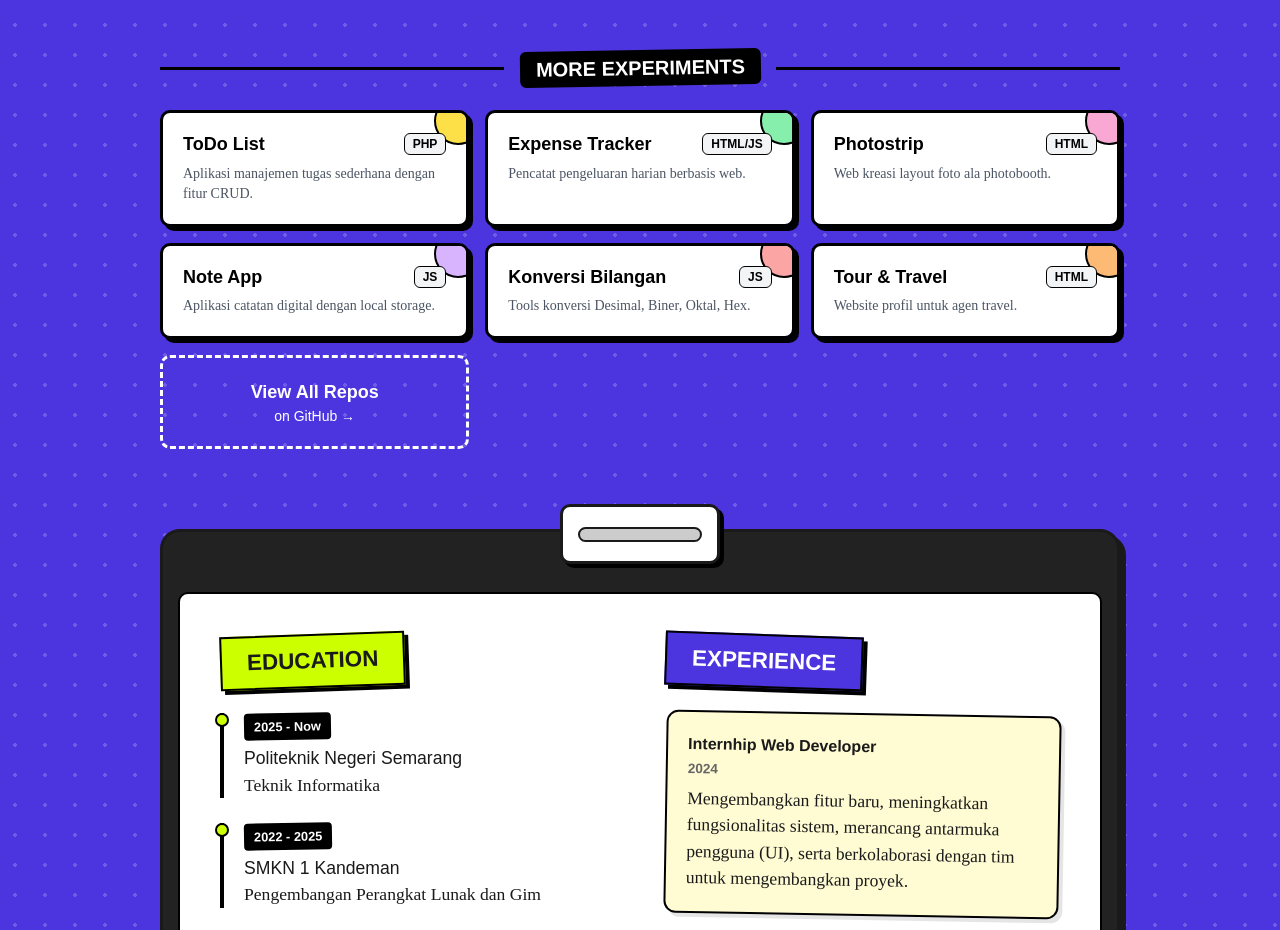
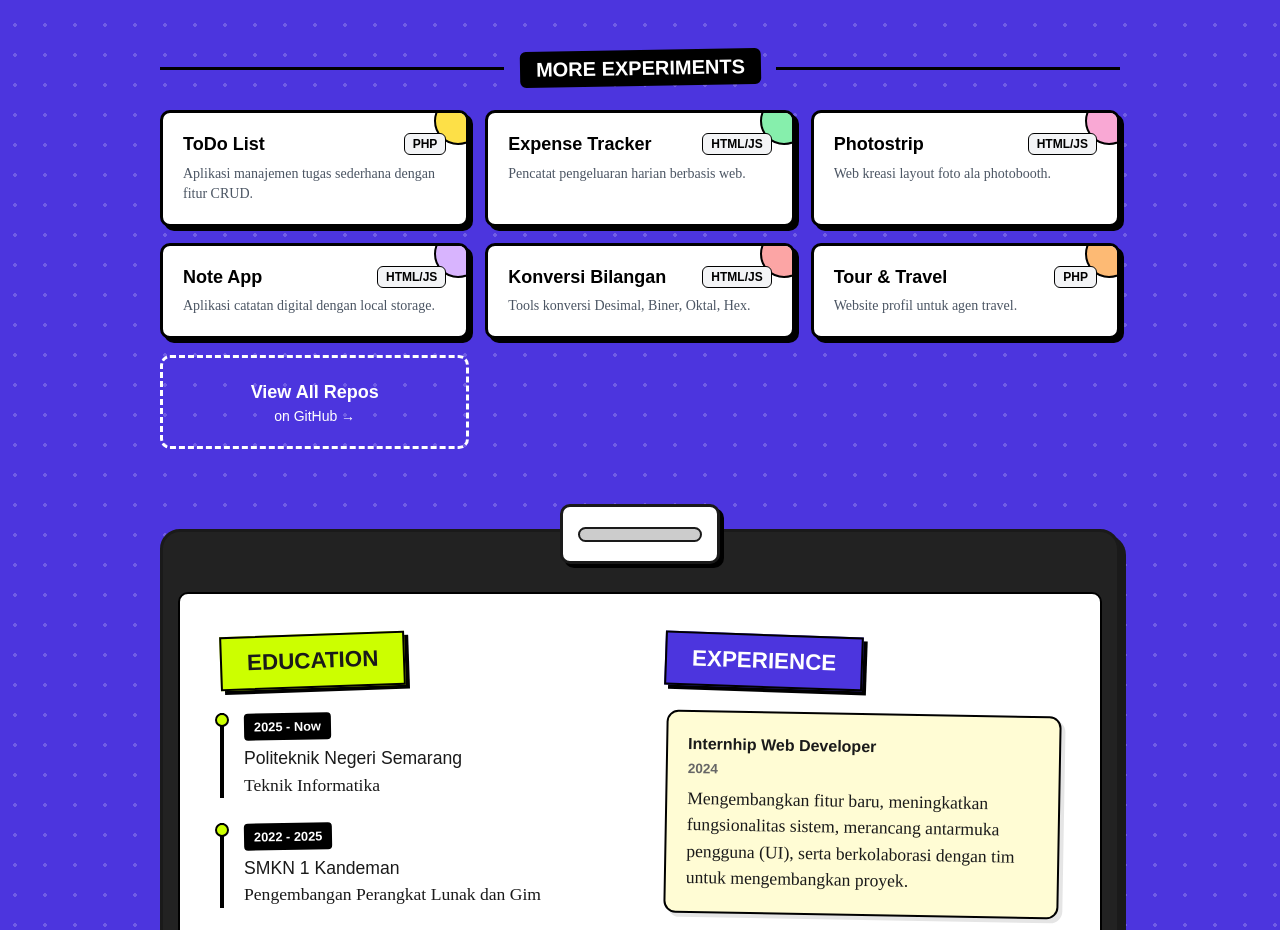
Before and after one commit to afaninMusfida1/portofolio, a React (Vite) app: page / in a window 1280 px wide. Shown: the part 2300-3230 px from the top of the page. Built offline with nearby package versions, Linux system fonts and the light colour scheme.

Commit message:
ref: miniproject

```diff
--- a/src/App.jsx
+++ b/src/App.jsx
@@ -495,7 +495,7 @@ const App = () => {
            <MiniProjectCard
             title="Photostrip"
             desc="Web kreasi layout foto ala photobooth."
-            lang="HTML"
+            lang="HTML/JS"
             color="bg-pink-300"
             link="https://github.com/afaninMusfida1/Photostrip"
           />
@@ -504,7 +504,7 @@ const App = () => {
           <MiniProjectCard
             title="Note App"
             desc="Aplikasi catatan digital dengan local storage."
-            lang="JS"
+            lang="HTML/JS"
             color="bg-purple-300"
             link="https://github.com/afaninMusfida1/Note-App"
           />
@@ -513,7 +513,7 @@ const App = () => {
           <MiniProjectCard
             title="Konversi Bilangan"
             desc="Tools konversi Desimal, Biner, Oktal, Hex."
-            lang="JS"
+            lang="HTML/JS"
             color="bg-red-300"
             link="https://github.com/afaninMusfida1/convert-bilangan"
           />
@@ -522,7 +522,7 @@ const App = () => {
            <MiniProjectCard
             title="Tour & Travel"
             desc="Website profil untuk agen travel."
-            lang="HTML"
+            lang="PHP"
             color="bg-orange-300"
             link="https://github.com/afaninMusfida1/tour"
           />
```
